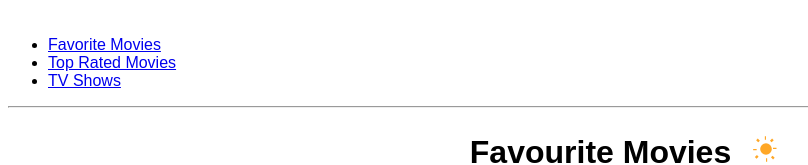
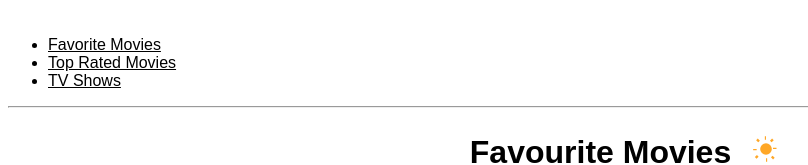
Before and after one commit to Kate-Marfa/movies-react, a React (Create React App) app: page / in a window 1280 px wide. Shown: the top 165 px of the page, without its empty margins (12-820 px from the left). Built offline with nearby package versions, Linux system fonts and the light colour scheme; no server answers.

Commit message:
Added className and theme on color navItem

```diff
--- a/src/router.js
+++ b/src/router.js
@@ -1,20 +1,36 @@
-import React from "react";
+import React, {useContext} from "react";
 import { BrowserRouter, Routes, Route, Link } from "react-router-dom";
 import App from "./app";
+import ThemeContext from "./ThemeContext";
+
 
 function Router() {
+ const { isLight } = useContext(ThemeContext);
+    const navItemStyle = {
+    color: isLight ? "#000000" : "#ccc",
+  };
   return (
     <BrowserRouter>
-      <nav>
+      <nav className="nav">
         <ul className="navList">
-          <li className="navItem">
-            <Link to="/">Favorite Movies</Link>
+          <li>
+            <Link to="/" className="navItem" style={navItemStyle}>
+              Favorite Movies
+            </Link>
           </li>
-          <li className="navItem">
-            <Link to="/top-rated-movies">Top Rated Movies</Link>
+          <li>
+            <Link
+              to="/top-rated-movies"
+              className="navItem"
+              style={navItemStyle}
+            >
+              Top Rated Movies
+            </Link>
           </li>
-          <li className="navItem">
-            <Link to="/tv-shows">TV Shows</Link>
+          <li>
+            <Link to="/tv-shows" className="navItem"style={navItemStyle}>
+              TV Shows
+            </Link>
           </li>
         </ul>
       </nav>
```
Lines whose indentation alone changed are shown as unchanged.
